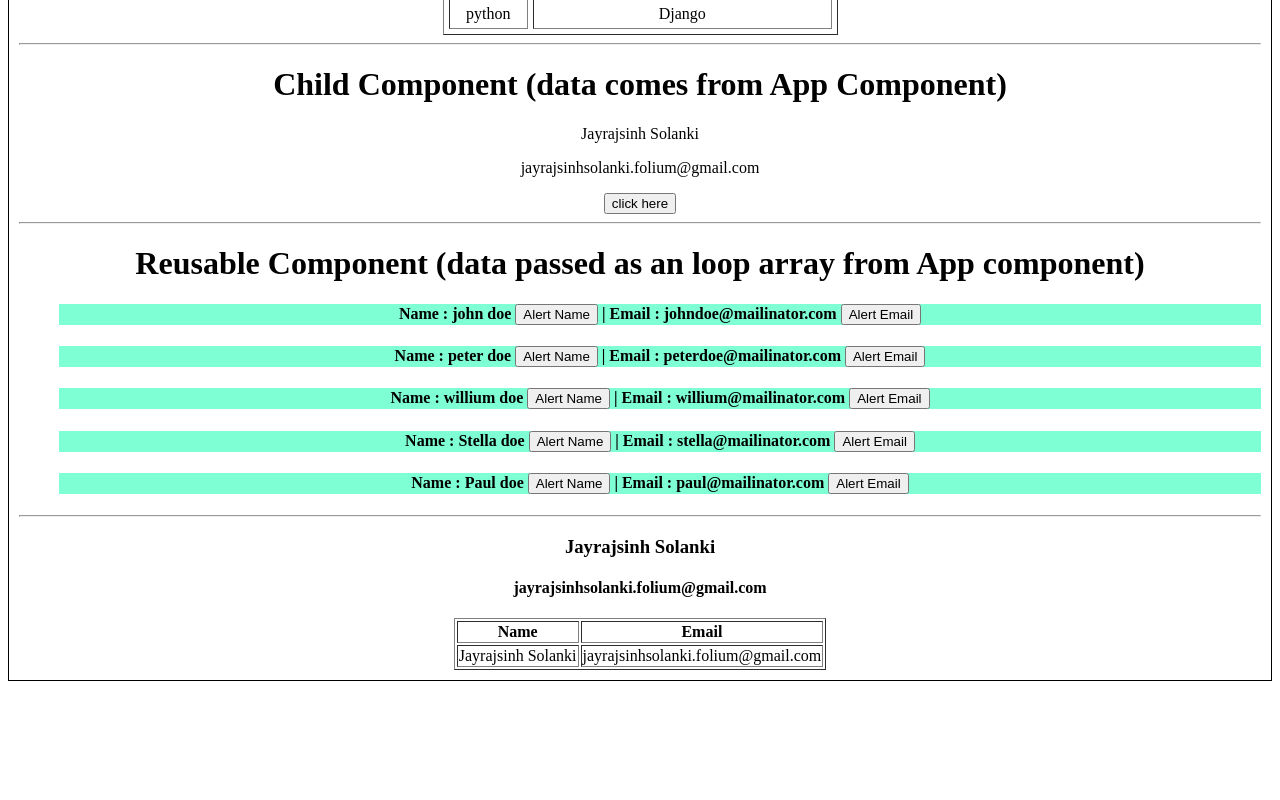
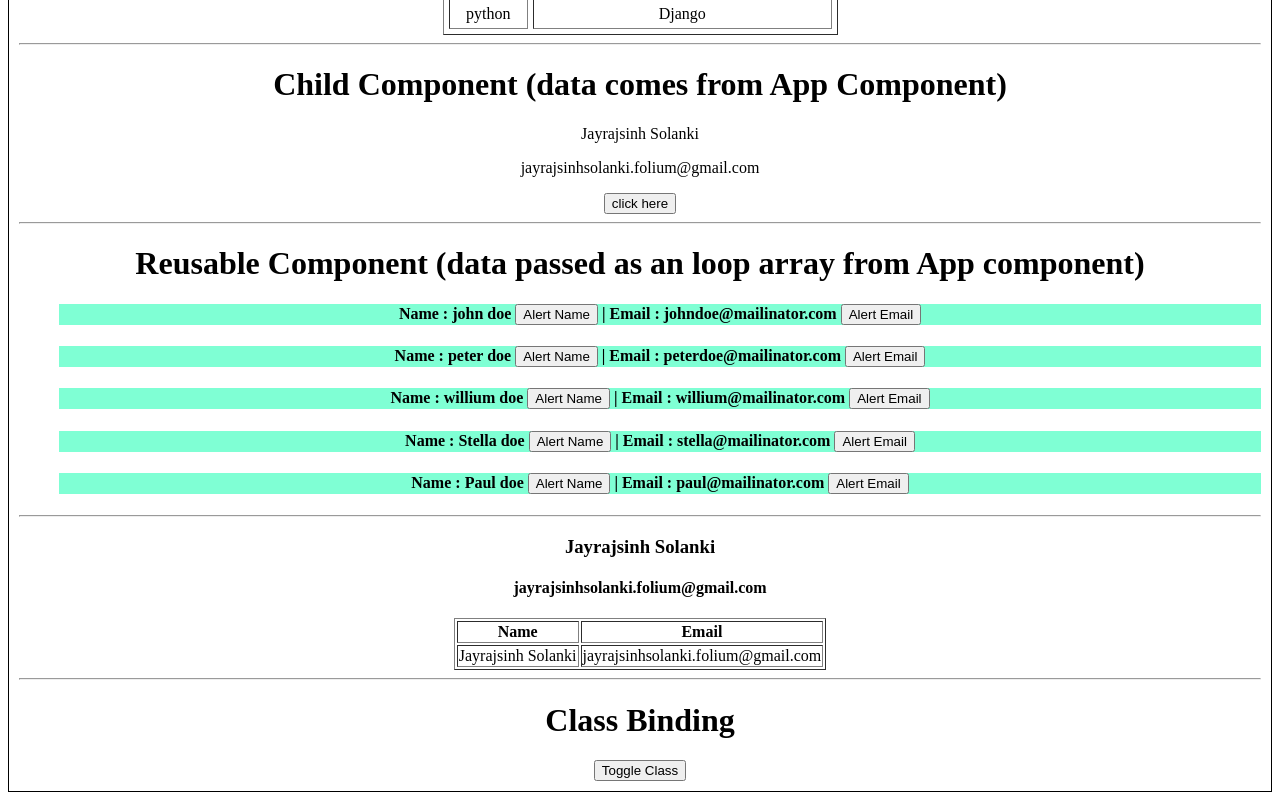
Before and after one commit to workatfolium/Vue, a Vue app: page / in a window 1280 px wide. Shown: the part 1648-2448 px from the top of the page. Before the commit the page ends 2337 px from the top, so only its background shows below. Built offline with nearby package versions, Linux system fonts and the light colour scheme.

Commit message:
till class binding | vuetut

```diff
--- a/src/App.vue
+++ b/src/App.vue
@@ -15,6 +15,7 @@
   </li>
 </ul>
 <HtmlBinding />
+<ClassBinding />
 </template>
 
 <script>
@@ -27,6 +28,7 @@ import ForLoop from "./components/ForLoop.vue"
 import ChildComponent from "./components/ChildComponent.vue"
 import Reusable from "./components/Reusable.vue"
 import HtmlBinding from "./components/HtmlBinding.vue"
+import ClassBinding from "./components/ClassBinding.vue"
 
 export default {
     name: 'App',
@@ -39,7 +41,8 @@ export default {
         ForLoop,
         ChildComponent,
         Reusable,
-        HtmlBinding
+        HtmlBinding,
+        ClassBinding
     },
     data(){
       return {
--- /dev/null
+++ b/src/components/ClassBinding.vue
@@ -0,0 +1,21 @@
+<template>
+    <hr>
+    <h1 :class="{color:toggleclass}">Class Binding</h1>
+    <button v-on:click="toggleclass=!toggleclass">Toggle Class</button>
+</template>
+
+<script>
+export default {
+    name: 'ClassBinding',
+    data(){
+        return {
+            toggleclass : false
+        }
+    }
+}
+</script>
+<style>
+.color{
+    color:green;
+}
+</style>
```
